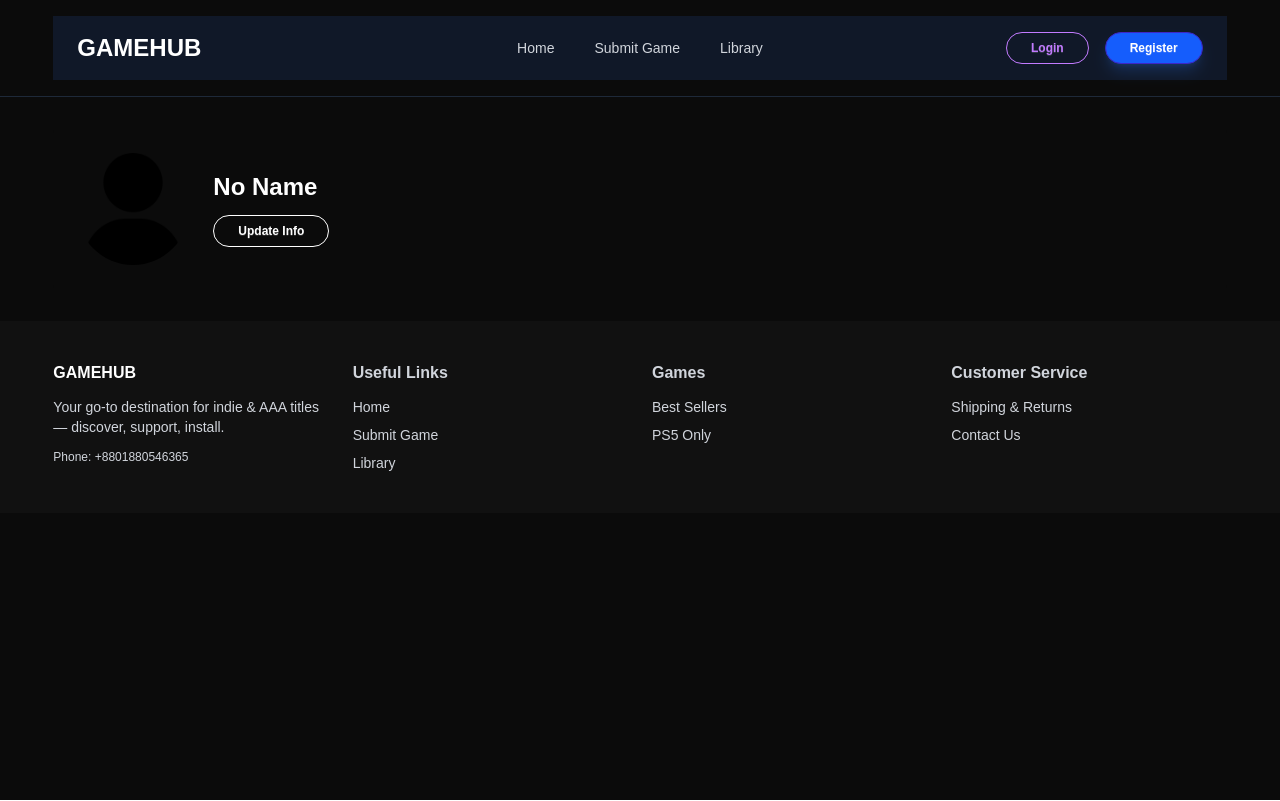
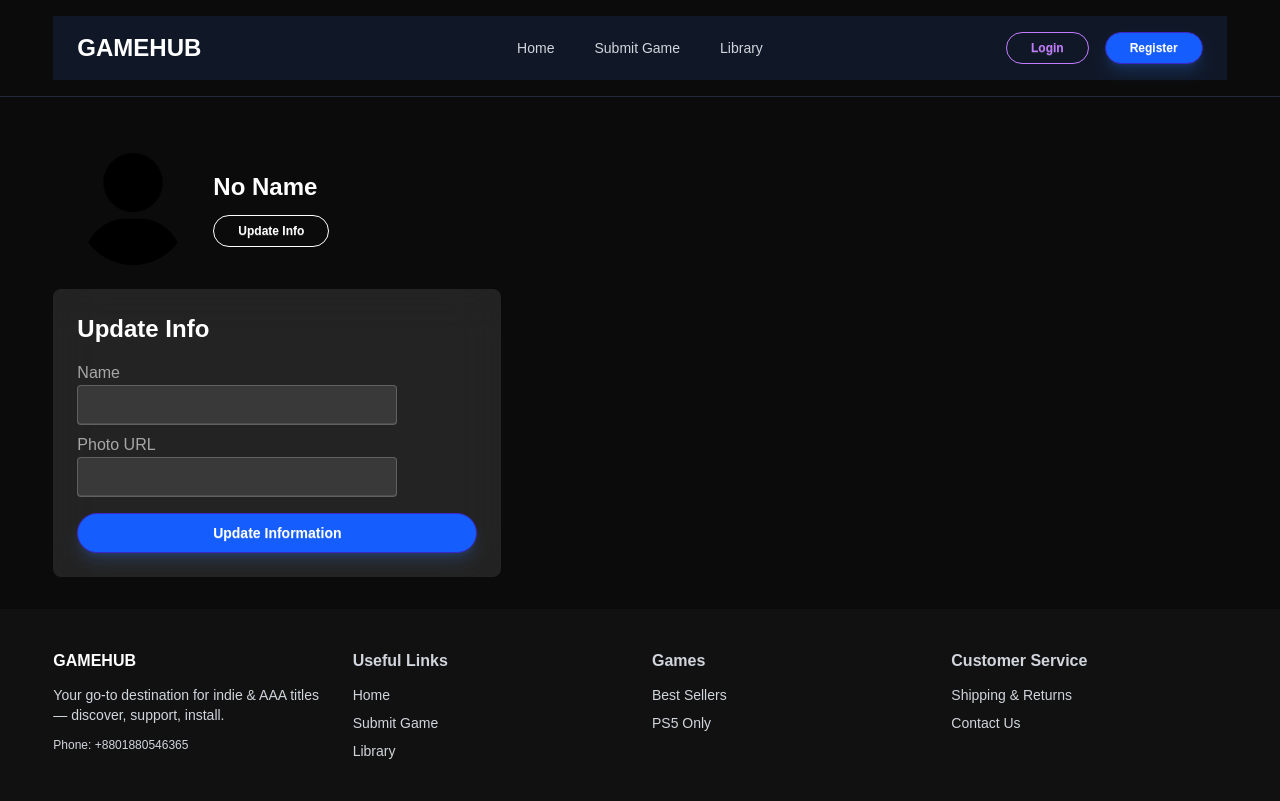
Before and after one commit to masum-75/game-hub, a React app: page /profile/update in a window 1280 px wide. Built offline with nearby package versions, Linux system fonts and the light colour scheme; no server answers; the HTML template or start-up script is replaced by a standard one.

Commit message:
implement update profile section

```diff
--- a/src/pages/UpdateProfile.jsx
+++ b/src/pages/UpdateProfile.jsx
@@ -1,11 +1,34 @@
-import React from 'react';
+import React, { useContext, useState } from "react";
+import { AuthContext } from "../context/AuthProvider";
+import { useNavigate } from "react-router";
+import { toast } from "react-toastify";
 
 const UpdateProfile = () => {
-    return (
-        <div>
+  const { user, updateUser } = useContext(AuthContext);
+  const [name, setName] = useState(user?.displayName || "");
+  const [photo, setPhoto] = useState(user?.photoURL || "");
+  const navigate = useNavigate();
 
-        </div>
-    );
+  const handleUpdate = (e) => {
+    e.preventDefault();
+    updateUser({ displayName: name, photoURL: photo })
+      .then(() => {
+        toast("Profile updated");
+        navigate("/profile");
+      })
+      .catch(err => toast(err.message));
+  };
+
+  return (
+    <form onSubmit={handleUpdate} className="card bg-[#0b0b0b] p-6 w-full max-w-md">
+      <h2 className="text-2xl font-bold mb-4">Update Info</h2>
+      <label className="label">Name</label>
+      <input value={name} onChange={(e)=>setName(e.target.value)} className="input" />
+      <label className="label mt-2">Photo URL</label>
+      <input value={photo} onChange={(e)=>setPhoto(e.target.value)} className="input" />
+      <button className="btn btn-primary mt-4">Update Information</button>
+    </form>
+  );
 };
 
 export default UpdateProfile;
```
